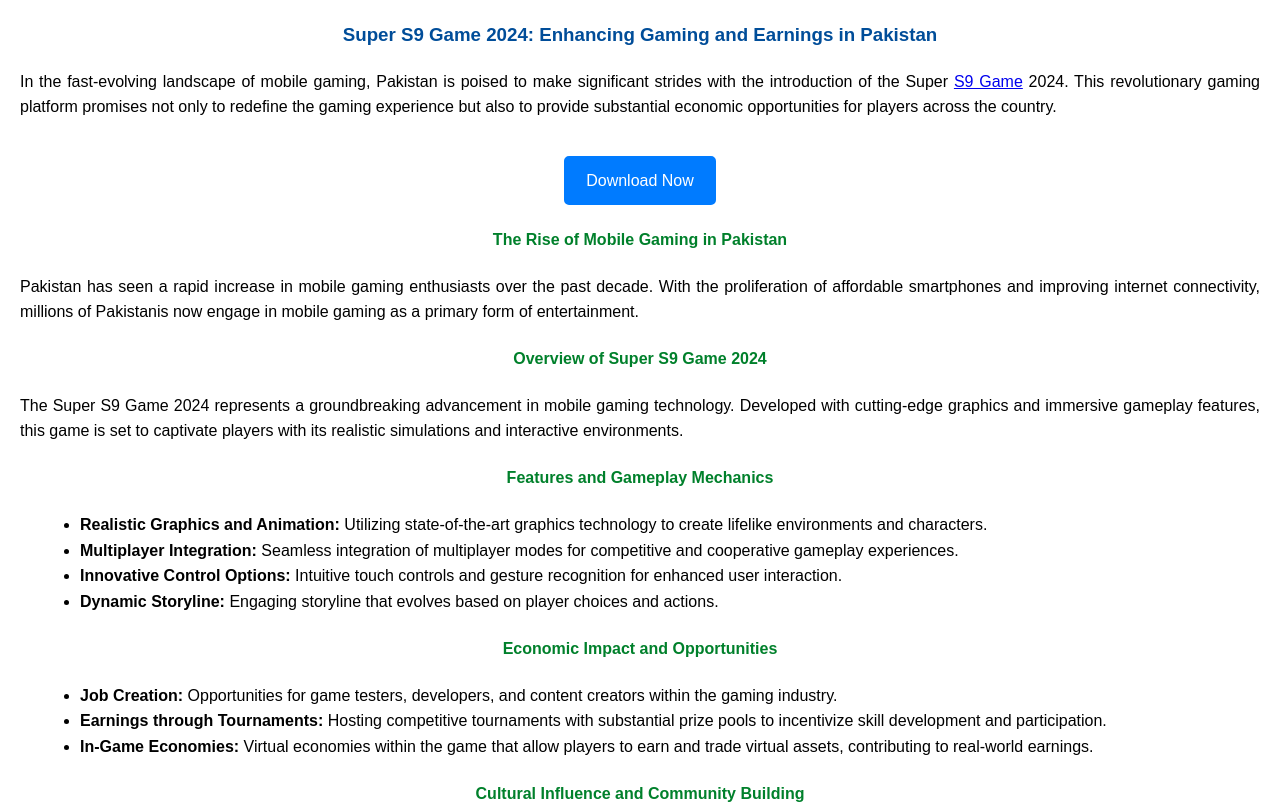
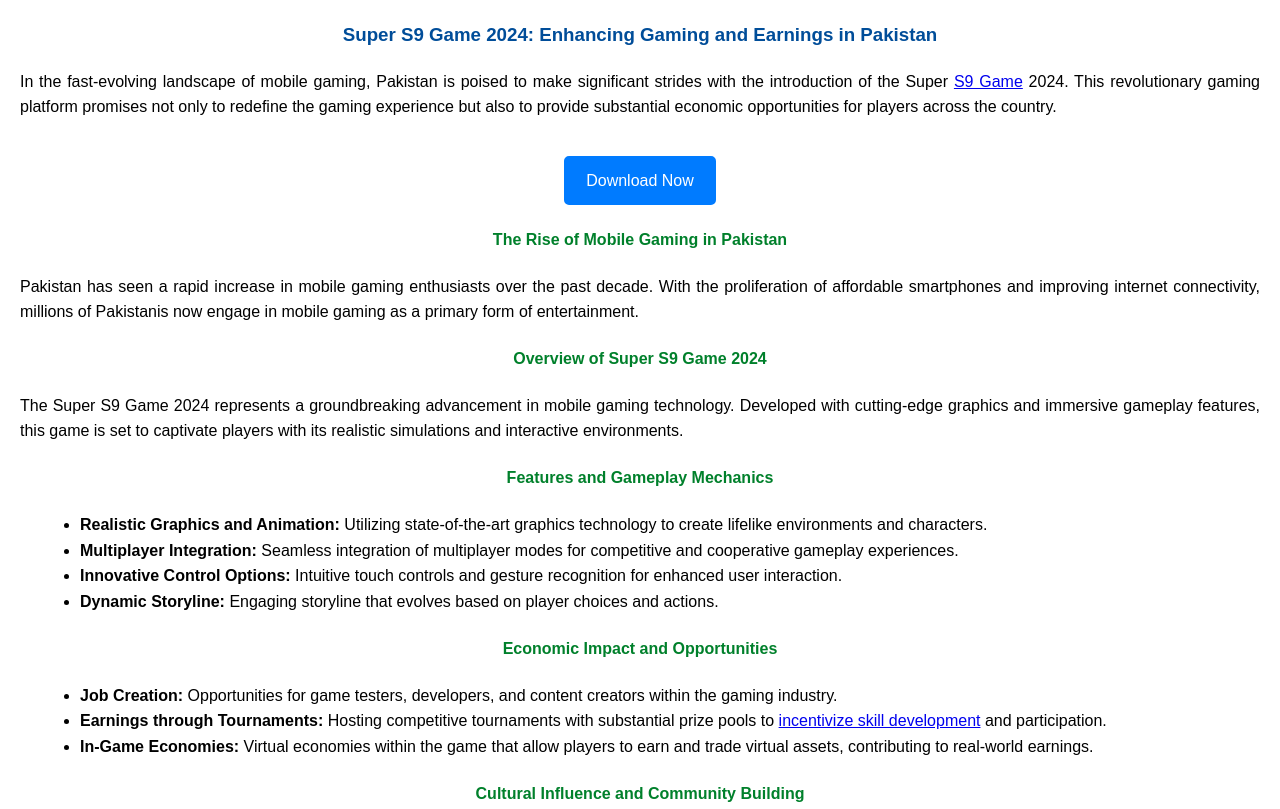
Before and after one commit to roberthinsom/s9game-netlify, a plain HTML site: page index.html in a window 1280 px wide. Shown: the top 809 px of the page. Drawn offline with Linux system fonts and the light colour scheme.

Commit message:
Update index.html

```diff
--- a/index.html
+++ b/index.html
@@ -68,7 +68,7 @@
     <h4>Economic Impact and Opportunities</h4>
     <ul>
         <li><strong>Job Creation:</strong> Opportunities for game testers, developers, and content creators within the gaming industry.</li>
-        <li><strong>Earnings through Tournaments:</strong> Hosting competitive tournaments with substantial prize pools to incentivize skill development and participation.</li>
+        <li><strong>Earnings through Tournaments:</strong> Hosting competitive tournaments with substantial prize pools to <a href="https://roberthinsom.github.io/s9game/">incentivize skill development</a> and participation.</li>
         <li><strong>In-Game Economies:</strong> Virtual economies within the game that allow players to earn and trade virtual assets, contributing to real-world earnings.</li>
     </ul>
 
```
